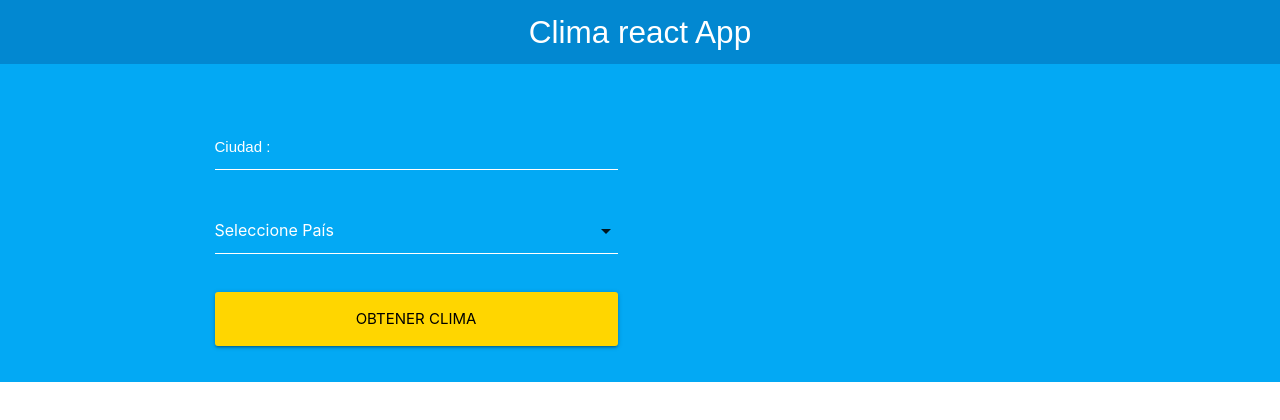
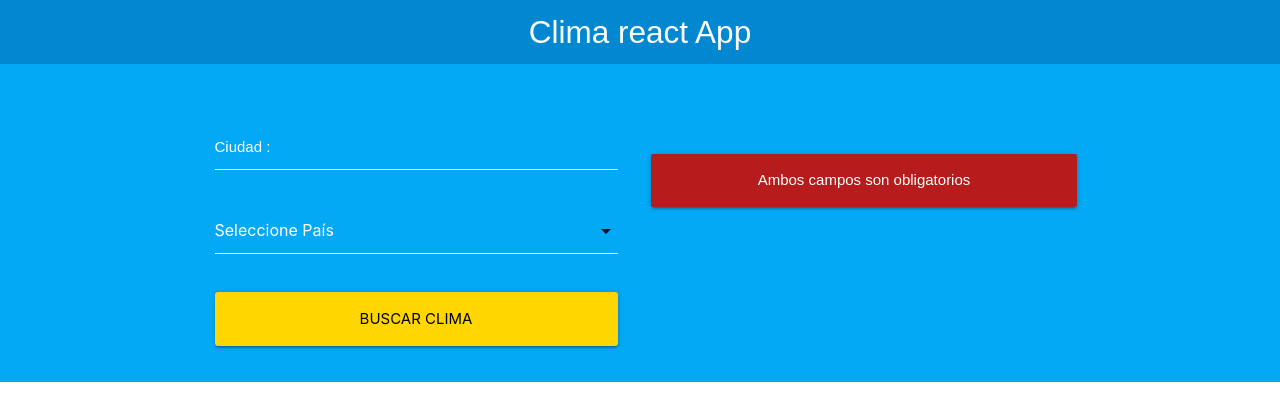
Before and after one commit to irtic/climareact, a React (Create React App) app: page / in a window 1280 px wide. Both pictures are taken after a click on the icon 416 px from the left and 319 px from the top of the page. Shown: the top 420 px of the page. Built offline with nearby package versions, Linux system fonts and the light colour scheme.

Commit message:
Mostrando el error de validacion y en Formulario se arreglo el onChange

```diff
--- a/src/App.js
+++ b/src/App.js
@@ -1,27 +1,44 @@
 import React, {useState} from 'react';
 import Header from './components/Header'
 import Formulario from './components/Formulario'
+import Error from './components/Error'
 function App() {
 
   //state principal
   //ciudad = state, guardarCiudad = this.setstate()
   const [ciudad,guardarCiudad] = useState('');
   const [pais,guardarPais] = useState('');
+  const [error, guardarError] = useState(false);
+
 
   const datosConsulta = datos => {
       //Validad que ambos campos esten
 
-      if(datos.ciudad ==='' || datos.pais === '')
+      if(datos.ciudad == '' || datos.pais == '')
       {
+        guardarError(true);
         return;
       }
 
 
       //ciudad y pais existen,agregarlos al state
-      guardarCiudad(datos.ciudad)
-      guardarPais(datos.pais)
+      guardarCiudad(datos.ciudad);
+      guardarPais(datos.pais);
+      guardarError(false);
   }
 
+  //cargar un componente condicionalmente
+
+  let componente;
+  if(error)
+  {
+    //hay un error mostrarlo
+    componente = <Error mensaje='Ambos campos son obligatorios'/>
+  }else
+  {
+    //mostrar el clima
+    componente = null
+  }
 
   return (
     <div className="App">
@@ -37,6 +54,9 @@
                 datosConsulta = {datosConsulta}
               />
             </div>
+            <div className="col s12 m6">
+                {componente}
+            </div>
           </div>
         </div>
       </div>
--- /dev/null
+++ b/src/components/Error.js
@@ -0,0 +1,11 @@
+import React from 'react';
+
+function Error({mensaje}) {
+    return (
+        <div className="card-panel red darken-4 error col s12">
+            {mensaje}
+        </div>
+    );
+}
+
+export default Error;
--- a/src/components/Formulario.js
+++ b/src/components/Formulario.js
@@ -35,7 +35,7 @@
                     type = "text"
                     name = "ciudad"
                     id = "ciudad"
-                    onchange = {handleChange}
+                    onChange = {handleChange}
                 />
                 <label htmlFor="ciudad">Ciudad :</label>
             </div>
@@ -52,7 +52,7 @@
                 </select>
             </div>
             <div className="input-field col s12">
-                <input type="submit" className="waves-effect waves-light btn-large btn-block yellow accent-4" value="Obtener Clima" />
+            <input type="submit" className="waves-effect waves-light btn-large btn-block yellow accent-4" value="Buscar Clima" />
             </div>
         </form>
     );
```
